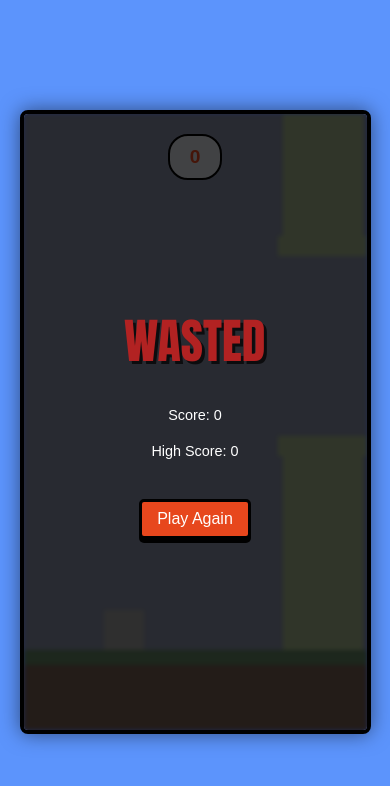
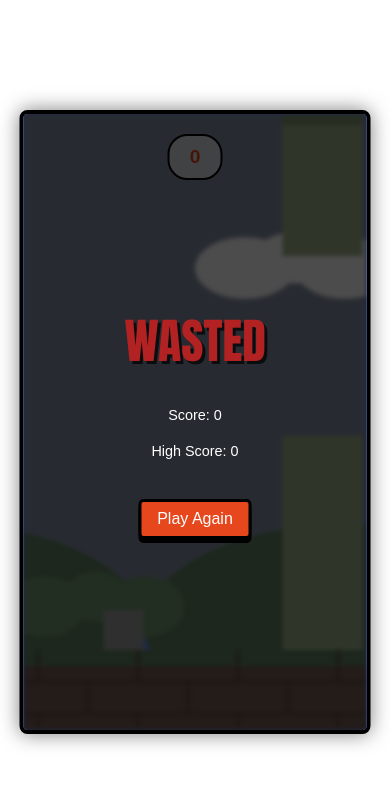
Before and after one commit to michaelpreciado/Flappy-Dog, a plain HTML site: page index.html in a window 390 px wide. Both pictures are taken after a click on the button "Start Game". Drawn offline with Linux system fonts and the light colour scheme.

Commit message:
Enhance mobile experience and improve game rendering. Updated viewport settings in index.html for better mobile compatibility. Modified style.css to prevent text selection on iOS and adjusted game container positioning. In game.js, implemented seamless background and ground scrolling with fallback colors for improved visual fidelity.

```diff
--- a/index.html
+++ b/index.html
@@ -2,7 +2,9 @@
 <html lang="en">
 <head>
     <meta charset="UTF-8">
-    <meta name="viewport" content="width=device-width, initial-scale=1.0">
+    <meta name="viewport" content="width=device-width, initial-scale=1.0, user-scalable=no, maximum-scale=1, minimum-scale=1">
+    <meta name="apple-mobile-web-app-capable" content="yes">
+    <meta name="apple-mobile-web-app-status-bar-style" content="black-translucent">
     <title>Flappy Mario</title>
     <link rel="stylesheet" href="style.css">
 </head>
--- a/js/game.js
+++ b/js/game.js
@@ -236,35 +236,46 @@ function render() {
     ctx.clearRect(0, 0, canvas.width, canvas.height);
 
     // Draw background
-    ctx.fillStyle = '#6b8cff'; // Sky blue background
-    ctx.fillRect(0, 0, canvas.width, canvas.height);
+    if (backgroundSprite.complete) {
+        // Tiled background drawing for seamless scrolling (optional but nice)
+        const bgWidth = backgroundSprite.width;
+        const numTiles = Math.ceil(canvas.width / bgWidth) + 1; // Draw one extra tile
+        let xOffset = -(Date.now() * 0.05 % bgWidth); // Slow horizontal scroll
+        for (let i = 0; i < numTiles; i++) {
+            ctx.drawImage(backgroundSprite, xOffset + i * bgWidth, 0, bgWidth, canvas.height);
+        }
+    } else {
+        ctx.fillStyle = '#6b8cff'; // Fallback sky blue background
+        ctx.fillRect(0, 0, canvas.width, canvas.height);
+    }
 
     // Draw pipes
     for (const pipe of pipes) {
-        // Top pipe
-        ctx.fillStyle = '#75CF00'; // Green pipe color
-        ctx.fillRect(pipe.x, pipe.top.y, pipe.width, pipe.top.height);
-
-        // Pipe cap
-        ctx.fillStyle = '#75CF00'; // Slightly darker green for pipe cap
-        ctx.fillRect(pipe.x - 5, pipe.top.y + pipe.top.height - 20, pipe.width + 10, 20);
-
-        // Bottom pipe
-        ctx.fillStyle = '#75CF00'; // Green pipe color
-        ctx.fillRect(pipe.x, pipe.bottom.y, pipe.width, pipe.bottom.height);
-
-        // Pipe cap
-        ctx.fillStyle = '#75CF00'; // Slightly darker green for pipe cap
-        ctx.fillRect(pipe.x - 5, pipe.bottom.y, pipe.width + 10, 20);
+        if (pipeTopSprite.complete) {
+            ctx.drawImage(pipeTopSprite, pipe.x, pipe.top.y, pipe.width, pipe.top.height);
+        }
+        if (pipeBottomSprite.complete) {
+            ctx.drawImage(pipeBottomSprite, pipe.x, pipe.bottom.y, pipe.width, pipe.bottom.height);
+        }
     }
 
     // Draw ground
-    ctx.fillStyle = '#C84C0C'; // Brown ground
-    ctx.fillRect(0, ground.y, canvas.width, GROUND_HEIGHT);
-
-    // Draw grass on ground
-    ctx.fillStyle = '#00A800'; // Green grass
-    ctx.fillRect(0, ground.y, canvas.width, 15);
+    if (groundSprite.complete) {
+        // Tiled ground drawing
+        const groundWidth = groundSprite.width;
+        const numGroundTiles = Math.ceil(canvas.width / groundWidth) + 1;
+        // Make ground scroll faster than pipes
+        let groundXOffset = -(Date.now() * PIPE_SPEED * 0.05 % groundWidth);
+        for (let i = 0; i < numGroundTiles; i++) {
+            ctx.drawImage(groundSprite, groundXOffset + i * groundWidth, ground.y, groundWidth, GROUND_HEIGHT);
+        }
+    } else {
+        // Fallback ground colors
+        ctx.fillStyle = '#C84C0C'; // Brown ground
+        ctx.fillRect(0, ground.y, canvas.width, GROUND_HEIGHT);
+        ctx.fillStyle = '#00A800'; // Green grass
+        ctx.fillRect(0, ground.y, canvas.width, 15);
+    }
 
     // Draw mario
     if (marioSprite.complete) { // Ensure image is loaded
--- a/style.css
+++ b/style.css
@@ -3,19 +3,29 @@
     padding: 0;
     box-sizing: border-box;
     font-family: 'Arial', sans-serif;
+    /* Prevent selection and callout menus on iOS */
+    -webkit-user-select: none; /* Safari */
+    -moz-user-select: none; /* Firefox */
+    -ms-user-select: none; /* IE10+/Edge */
+    user-select: none;
+    -webkit-touch-callout: none; /* iOS Safari */
 }
 
 body {
-    background-color: #5c94fc; /* Mario sky blue */
-    display: flex;
-    justify-content: center;
-    align-items: center;
-    min-height: 100vh;
-    overflow: hidden;
+    /* background-color: #5c94fc; */ /* Background color will be handled by the container */
+    /* display: flex; */ /* Removed flex centering */
+    /* justify-content: center; */
+    /* align-items: center; */
+    /* min-height: 100vh; */
+    overflow: hidden; /* Prevent body scrolling */
 }
 
 .game-container {
-    position: relative;
+    position: fixed; /* Fixed position */
+    top: 50%;
+    left: 50%;
+    transform: translate(-50%, -50%); /* Center the container */
+
     /* Use viewport units for scaling */
     width: 90vmin;
     height: 160vmin; /* Maintain aspect ratio roughly 9:16 */
```
